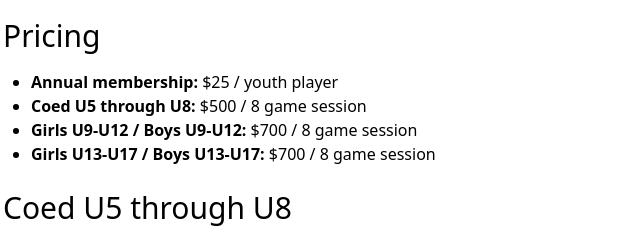
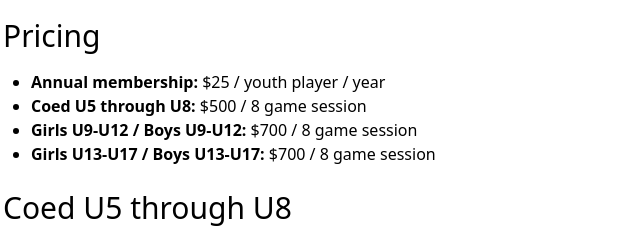
Before and after one commit to decoy31/bremertonsports, a website: page youth/soccer/leagues.html in a window 1280 px wide. Shown: the part 563-800 px from the top of the page, 29-669 px from the left. Drawn offline with nearby package versions, Linux system fonts and the light colour scheme; files that its build step writes are made by us from their sources; a web font is replaced by a local one.

Commit message:
Clarified the annual membership pricing is, in fact, annual for youth players.

```diff
--- a/youth/soccer/leagues.html
+++ b/youth/soccer/leagues.html
@@ -57,7 +57,7 @@
       <section class="mt-6">
         <h3 class="text-2xl sm:text-3xl">Pricing</h3>
         <ul class="mt-4">
-          <li><strong>Annual membership:</strong> $25 / youth player</li>
+          <li><strong>Annual membership:</strong> $25 / youth player / year</li>
           <li><strong>Coed U5 through U8:</strong> $500 / 8 game session</li>
           <li><strong>Girls U9-U12 / Boys U9-U12:</strong> $700 / 8 game session</li>
           <li><strong>Girls U13-U17 / Boys U13-U17:</strong> $700 / 8 game session</li>
```
